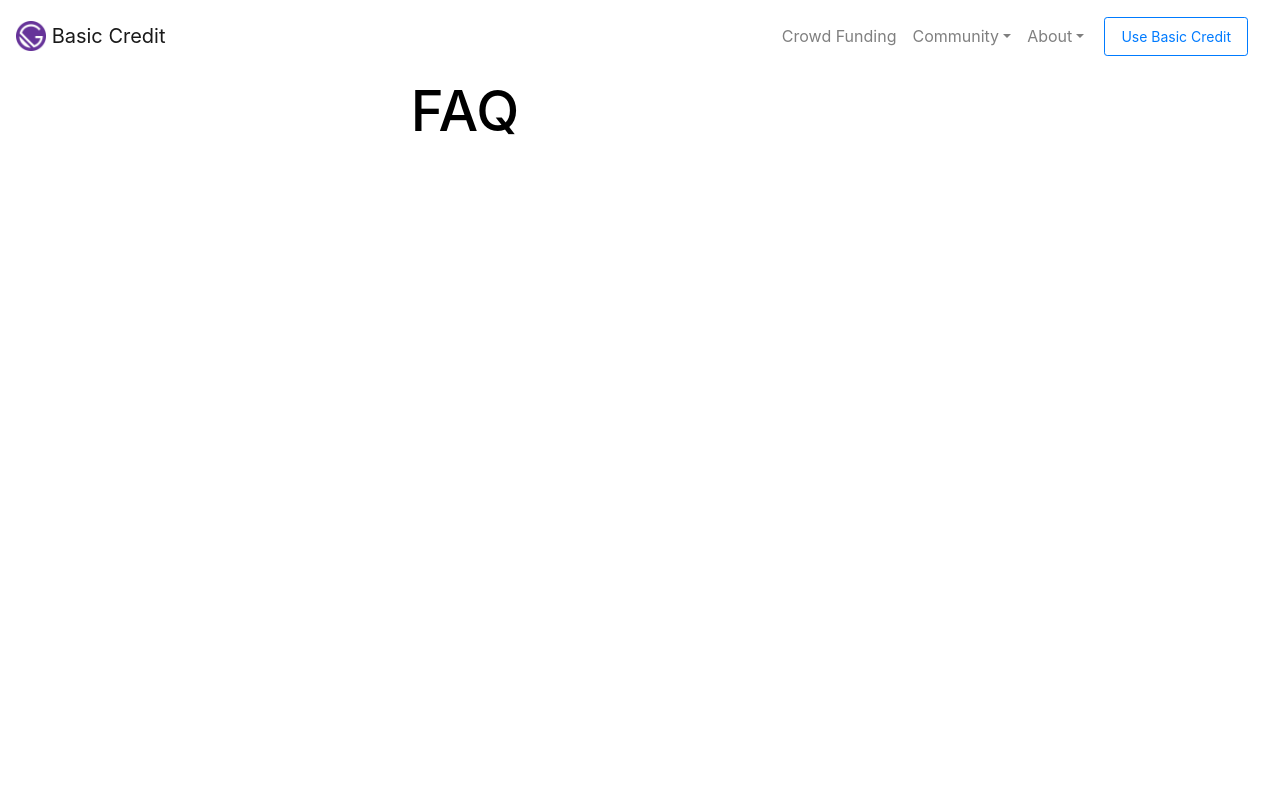
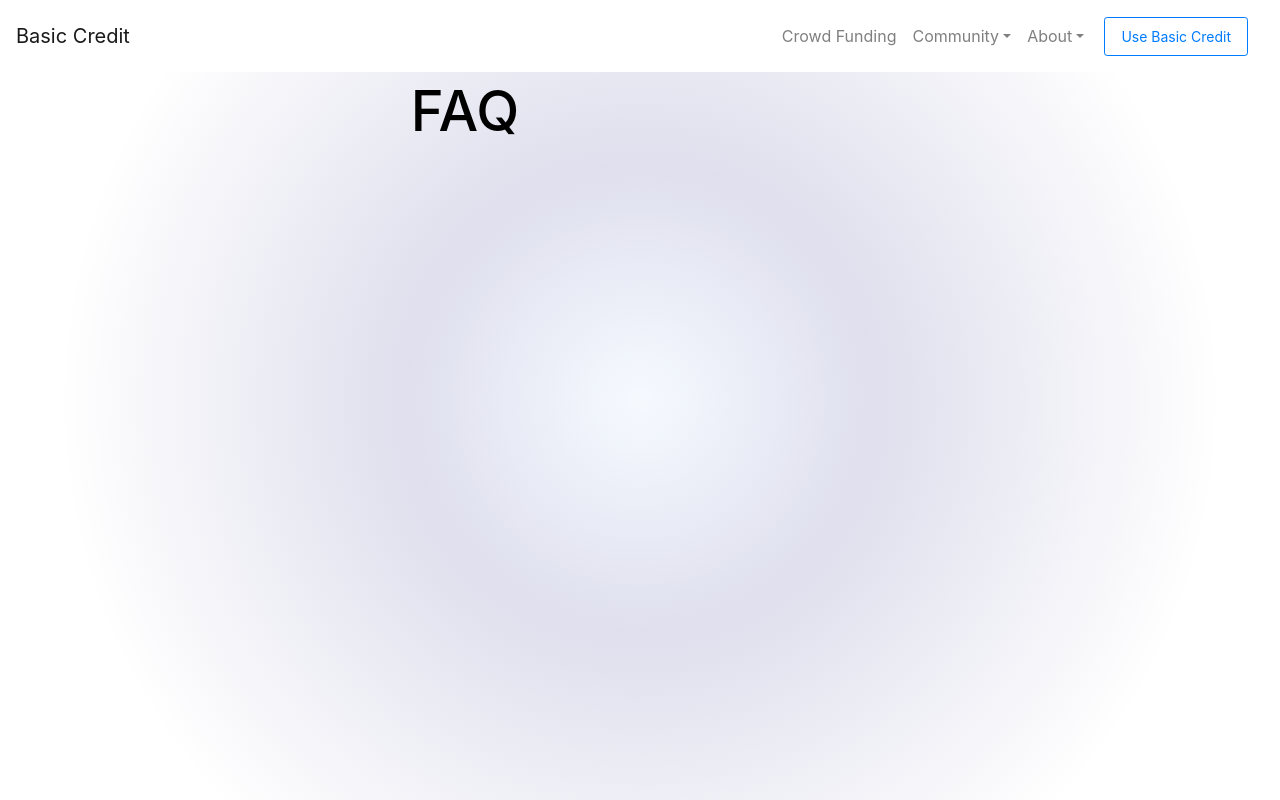
Before and after one commit to basic-credit/basiccredit.github.io, a Gatsby site: page /faq in a window 1280 px wide. Built offline with nearby package versions, Linux system fonts and the light colour scheme; Gatsby itself is replaced by a stand-in of ours.

Commit message:
Issue 15 add gradient (#17)
* Remove gatsby icon from nav and footer

* Add gradient to background

* lint

```diff
--- a/src/components/header.js
+++ b/src/components/header.js
@@ -1,6 +1,5 @@
 import React from 'react';
 import { Navbar, Nav } from 'react-bootstrap';
-import Logo from '../images/gatsby-icon.png';
 import { Link } from 'gatsby';
 import { NavDropdown } from 'react-bootstrap';
 import { externalLinks } from '../common/externalLinks';
@@ -17,16 +16,7 @@ const Header = () => {
         expand="lg"
       >
         <Link to="/">
-          <Navbar.Brand>
-            <img
-              alt="Basic Credit logo"
-              src={Logo}
-              width="30"
-              height="30"
-              className="d-inline-block align-top"
-            />{' '}
-            Basic Credit
-          </Navbar.Brand>
+          <Navbar.Brand>Basic Credit</Navbar.Brand>
         </Link>
         <Navbar className="desktop-nav">
           <Nav>
--- a/src/components/layout.css
+++ b/src/components/layout.css
@@ -5,7 +5,8 @@ html, body {
 
 body {
   padding-top: 32px;
-  background-color: white;
+  background: rgb(0,123,255);
+  background: radial-gradient(circle, rgba(0,123,255,0.04) 0%, rgba(9,9,121,0.13) 31%, rgba(0,212,255,0) 77%);
   color: black;
 }
 
```
Also changed, not shown: src/components/footer.js (+1 -11 lines), src/pages/index.js (+34 -19 lines).
